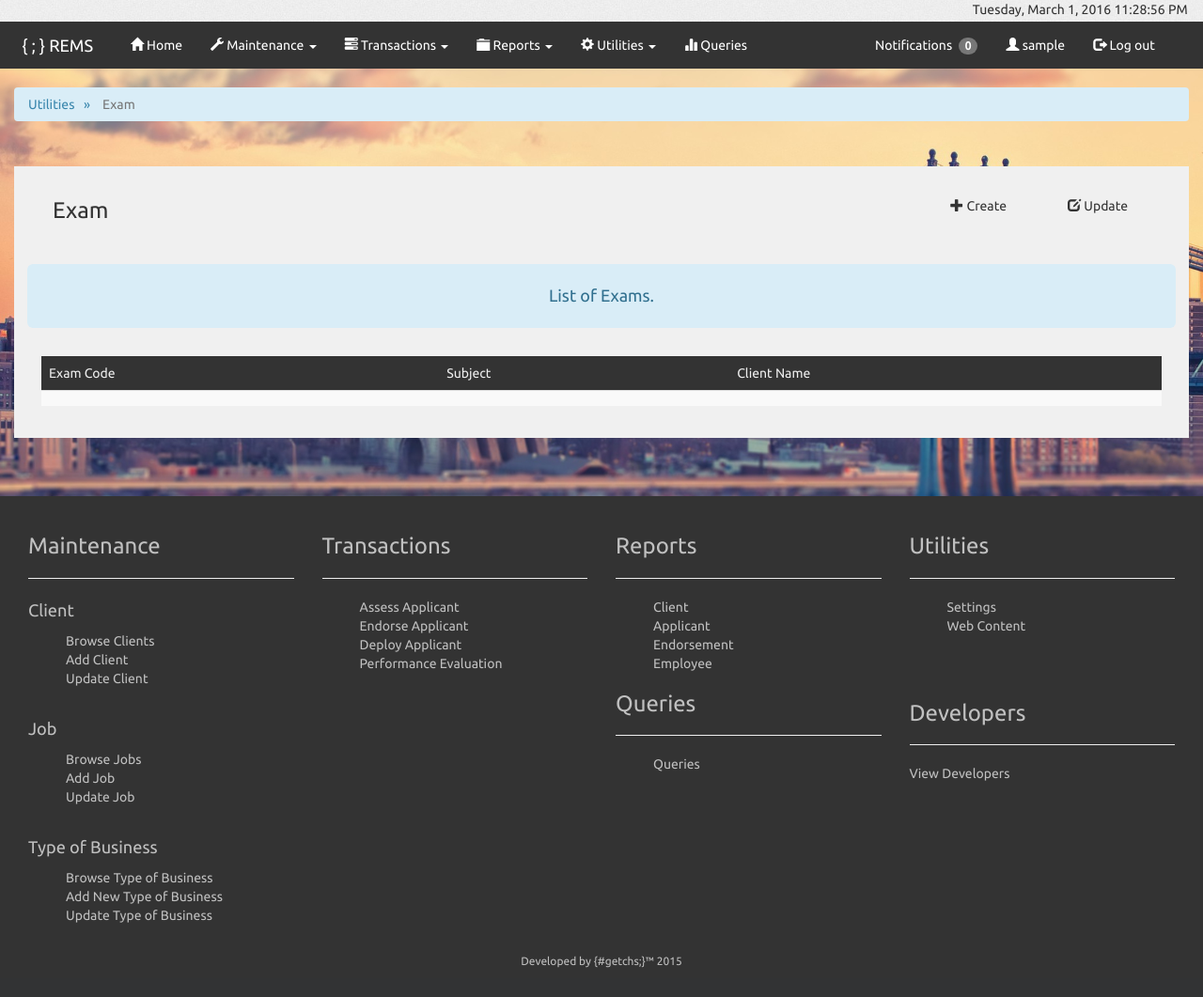
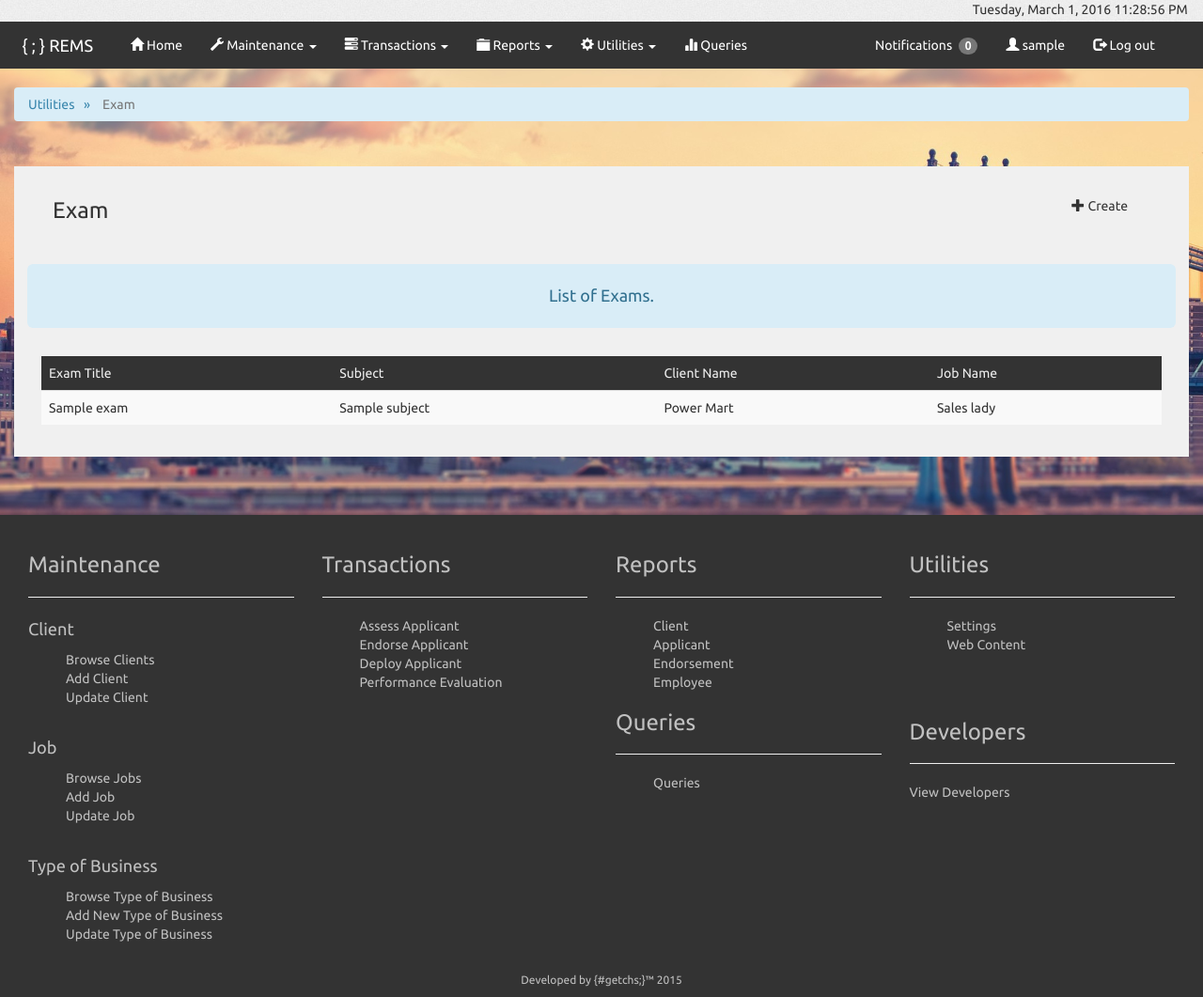
Before and after one commit to gencalda/rems_copyright, a PHP site: page /user/admin/maintenance/exam.php?token=57cb773ae7a82c8c8aae12fa8f8d7abd in a window 1280 px wide. Shown: the part 148-1209 px from the top of the page at 94% size. Before the commit the page ends 1178 px from the top, so only its background shows below. Run offline with PHP 8.4, Linux system fonts and the light colour scheme; a user stored in the database is signed in; data comes from the database, SQL or seed files in the repository; tables that the repository leaves empty or names only in its code hold one stand-in row (values such as "Sample post"); data that the repository does not hold is empty.

Commit message:
minor changes

```diff
--- a/user/admin/maintenance/createExam.php
+++ b/user/admin/maintenance/createExam.php
@@ -37,11 +37,6 @@
 							<h3>
 								<a href="createExam.php?token=<?php echo $util; ?>" style="margin-left:.5em;">Create Exam</a>
 							</h3>
-						</li>
-					</ul>
-					<ul class="nav navbar-nav pull-right">
-						<li>
-							<a href="#?token=<?php echo $util; ?>" style="margin-left:2.5em; margin-top:.2em;"><span class="glyphicon glyphicon-edit"> </span> Update</a>
 						</li>
 					</ul>
 					<ul class="nav navbar-nav pull-right">
--- a/user/admin/maintenance/createExamAnswerKeys.php
+++ b/user/admin/maintenance/createExamAnswerKeys.php
@@ -43,11 +43,6 @@
 							<h3>
 								<a href="createExam.php?token=<?php echo $main; ?>" style="margin-left:.5em;">Create Exam Answer Key</a>
 							</h3>
-						</li>
-					</ul>
-					<ul class="nav navbar-nav pull-right">
-						<li>
-							<a href="updateExam.php?token=<?php echo $main; ?>" style="margin-left:2.5em; margin-top:.2em;"><span class="glyphicon glyphicon-edit"> </span> Update</a>
 						</li>
 					</ul>
 					<ul class="nav navbar-nav pull-right">
--- a/user/admin/maintenance/createExamQuestion.php
+++ b/user/admin/maintenance/createExamQuestion.php
@@ -57,11 +57,6 @@ $(document).ready(function() {
 							<h3>
 								<a href="createExam.php?token=<?php echo $main; ?>" style="margin-left:.5em;">Create Exam</a>
 							</h3>
-						</li>
-					</ul>
-					<ul class="nav navbar-nav pull-right">
-						<li>
-							<a href="updateExam.php?token=<?php echo $main; ?>" style="margin-left:2.5em; margin-top:.2em;"><span class="glyphicon glyphicon-edit"> </span> Update</a>
 						</li>
 					</ul>
 					<ul class="nav navbar-nav pull-right">
--- a/user/admin/maintenance/exam.php
+++ b/user/admin/maintenance/exam.php
@@ -29,11 +29,6 @@
 					</ul>
 					<ul class="nav navbar-nav pull-right">
 						<li>
-							<a href="#?token=<?php echo $main; ?>" style="margin-left:2.5em; margin-top:.2em;"><span class="glyphicon glyphicon-edit"> </span> Update</a>
-						</li>
-					</ul>
-					<ul class="nav navbar-nav pull-right">
-						<li>
 							<a href="createExam.php?token=<?php echo $main; ?>"style="margin-top:.2em;"><span class="glyphicon glyphicon-plus"></span> Create</a>
 						</li>
 					</ul>
@@ -43,90 +38,78 @@
 			<br />
 			<div class="container-fluid table-responsive content">
 				<?php
-				if (isset($_POST['submit']))
-				{
+
+						$examSubject = array();
+						$examTitle = array();
+						$examClientName = array();
+						$examJobName = array();
+
 					$con = mysql_connect("$db_hostname","$db_username","$db_password");
 					if (!$con)
 					{
 						die('Could not connect: ' . mysql_error());
 					}
 					mysql_select_db("$db_database", $con);
+					$result = mysql_query("SELECT *
+										FROM tbl_exam
+										LEFT JOIN tbl_job_posting
+										ON tbl_exam.jobPostingId = tbl_job_posting.jobPostingId
+										LEFT JOIN tbl_client
+										ON tbl_client.clientId = tbl_job_posting.clientId
+										LEFT JOIN tbl_subject
+										ON tbl_subject.subjectId = tbl_exam.subjectId
+										");
 
-					if ($_POST['searchClient']=="All Client")
+					$ctr = 0;
+					while ($row = mysql_fetch_array($result))
 					{
-						$result = mysql_query("SELECT * FROM client");
+						$examSubject[$ctr] = $row['subjectName'];
+						$examTitle[$ctr] = $row['examTitle'];
+						$examClientName[$ctr] = $row['clientName'];
+						$examJobName[$ctr] = $row['jobName'];
+						$ctr++;
 					}
-					else if($_POST['searchClientName']=="pen")
+
+					$ctr =0;
+					echo"<div class='outer'>
+					<div class='inner'>";
+					echo "<table class='table table-responsive table-hover table-striped'>";
+					if (isset($examTitle[$ctr]))
 					{
-						$result = mysql_query("SELECT * FROM client WHERE clientName LIKE '%".$_POST['searchClientName']."%'");
+						echo "<thead>";
+						echo "<tr class='tablehead'>
+							<td>Exam Title</td>
+							<td>Subject</td>
+							<td>Client Name</td>
+							<td>Job Name</td>
+							</tr>
+						</thead>";
 					}
 					else
 					{
-						$result = mysql_query("SELECT * FROM client WHERE clientID = '".$_POST['searchClient']."'");
+						echo "<tr>
+							<td>No exam available.</td>
+							</tr>";
 					}
-					echo"<div class='outer'>
-					<div class='inner'>";
-					echo "<table class='table  table-responsive table-hover table-striped'>";
-					echo "<thead class='tablehead'>";
-					echo "<tr>
-						<td>Exam Code</td>
-						<td>Subject</td>
-						<td>Client Name</td>
+
+					while(isset($examTitle[$ctr]) &&($examTitle[$ctr]!=""))
+					{
+						echo"
+						<tr>
+						<td>$examTitle[$ctr]</td>
+						<td>$examSubject[$ctr]</td>
+						<td>$examClientName[$ctr]</td>
+						<td>$examJobName[$ctr]</td>
 						</tr>
-					</thead>";
-
-					while($row = mysql_fetch_array($result))
-					{
-						echo "<tr>";
-						echo "<td>" . $row['clientStartContract'] . "</td>";
-						echo "<td>" . $row['clientEmailAddress'] . "</td>";
-						echo "<th>" . $row['clientName'] . "</th>";
-						echo "</tr>";
-
+						";
+						$ctr++;
 					}
 
 					echo "</table>";
 					echo"</div>
 					</div>";
 					mysql_close($con);
-				}
 
-				else
-				{
-					$con = mysql_connect("$db_hostname","$db_username","$db_password");
-					if (!$con)
-					{
-						die('Could not connect: ' . mysql_error());
-					}
-					mysql_select_db("$db_database", $con);
-					$result = mysql_query("SELECT * FROM client");
-					echo"<div class='outer'>
-					<div class='inner'>";
-					echo "<table class='table table-responsive table-hover table-striped'>";
-					echo "<thead>";
-					echo "<tr class='tablehead'>
-						<td>Exam Code</td>
-						<td>Subject</td>
-						<td>Client Name</td>
-
-						</tr>
-					</thead>";
-
-					while($row = mysql_fetch_array($result))
-					{
-						echo "<tr>";
-						echo "<td>" . $row['clientStartContract'] . "</td>";
-						echo "<td>" . $row['clientEmailAddress'] . "</td>";
-						echo "<th>" . $row['clientName'] . "</th>";
-						echo "</tr>";
-
-					}
-
-					echo "</table>";
-					echo"</div>
-					</div>";
-					mysql_close($con);
-				}
 				?>
 			</div>
 		</div>
```
Also changed, not shown: user/admin/maintenance/client.php (+0 -59 lines), user/admin/transactions/assessApplicantSkills.php (+10 -7 lines), user/admin/transactions/endorsedApplicant.php (+19 -1 lines).
